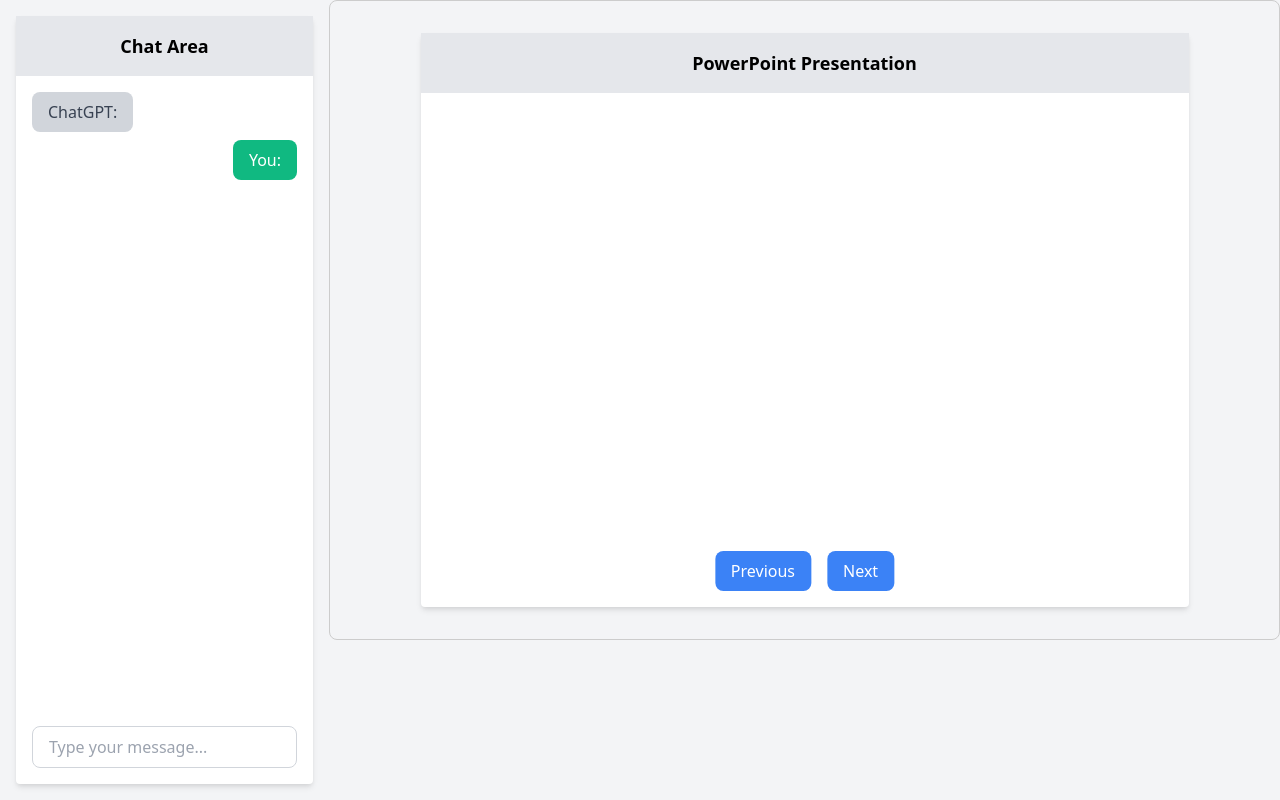
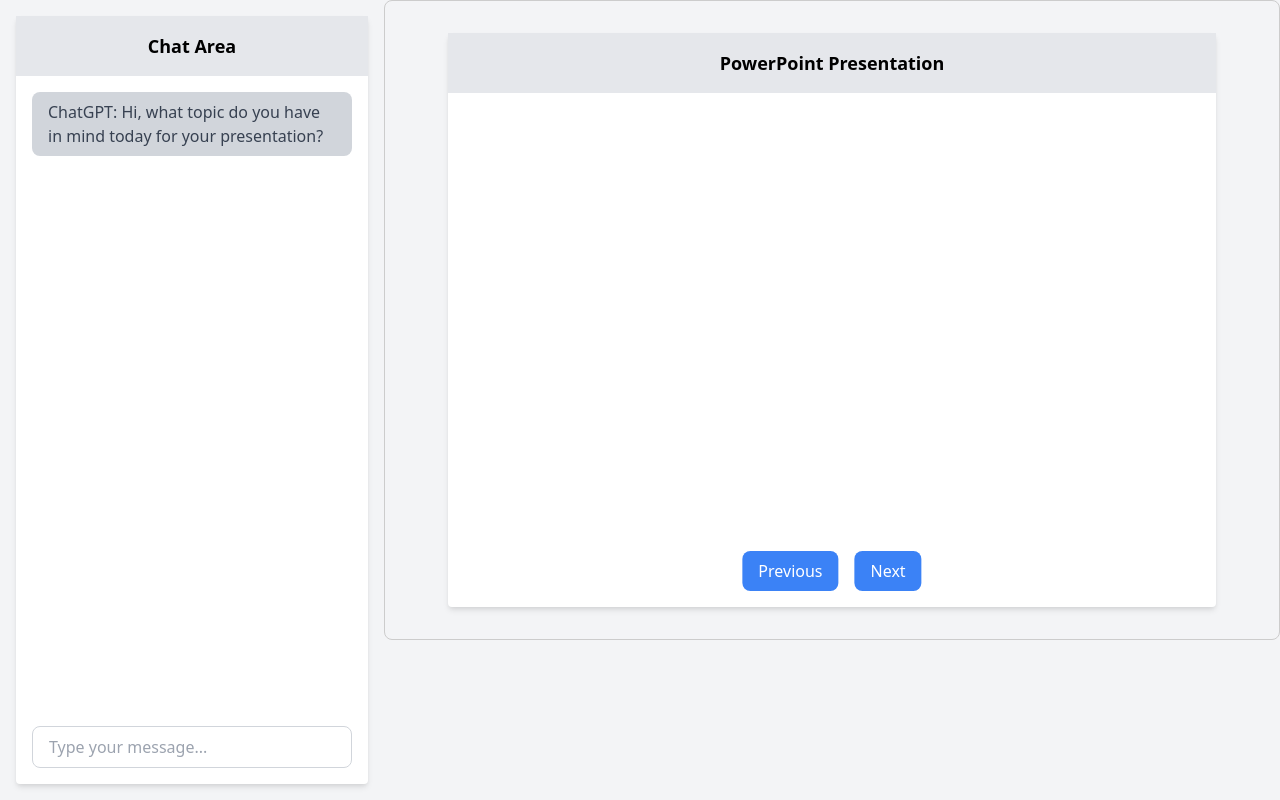
Before and after one commit to Agnes-Kalunda/Slide-Genius, a Django app: page / in a window 1280 px wide. Run offline with Django 3.2, Linux system fonts and the light colour scheme.

Commit message:
refactored

```diff
--- a/slideGeniusApp/templates/index.html
+++ b/slideGeniusApp/templates/index.html
@@ -35,14 +35,14 @@
                 <h2 class="text-lg font-semibold text-center py-4 bg-gray-200">Chat Area</h2>
                 <div class="p-4 flex-1 overflow-auto">
                     <!-- ChatGPT response -->
-                    <div class="flex items-start mb-2">
+                    <!-- <div class="flex items-start mb-2">
                         <div class="bg-gray-300 text-gray-700 rounded-lg py-2 px-4 max-w-xs">ChatGPT: {{ chatgpt_response }}</div>
-                    </div>
+                    </div> -->
 
                     <!-- User Input -->
-                    <div class="flex items-start mb-2">
+                    <!-- <div class="flex items-start mb-2">
                         <div class="bg-green-500 text-white rounded-lg py-2 px-4 max-w-xs ml-auto">You: {{ user_input }}</div>
-                    </div>
+                    </div> -->
                 </div>
                 <!-- Chat Input -->
                 <div class="p-4">
@@ -76,7 +76,6 @@
             const input = document.querySelector("input[type='text']");
             const chatArea = document.querySelector(".chat-area .overflow-auto");
 
-            // Function to add messages to the chat area
             function addMessage(content, isUser) {
                 const messageDiv = document.createElement('div');
                 messageDiv.className = "flex items-start mb-2";
@@ -88,16 +87,17 @@
                 chatArea.appendChild(messageDiv);
             }
 
+            // Automatically display the initial ChatGPT message
+            addMessage('Hi, what topic do you have in mind today for your presentation?', false);
+
             input.addEventListener("keypress", function(event) {
                 if (event.key === "Enter") {
                     let message = input.value;
                     input.value = '';
 
-                    // Display user message in the chat area
                     addMessage(message, true);
 
-                    // Send data to Django backend
-                    fetch("/chat/", {
+                    fetch("http://127.0.0.1:8000/", {
                         method: 'POST',
                         headers: {
                             'Content-Type': 'application/x-www-form-urlencoded',
@@ -110,7 +110,6 @@
                         if (data.error) {
                             addMessage(data.error, false);
                         } else {
-
                             addMessage(data.chatgpt_response, false);
                         }
                     })
@@ -120,7 +119,6 @@
                     });
                 }
             });
-
 
             function getCookie(name) {
                 let cookieValue = null;
@@ -137,7 +135,7 @@
                 return cookieValue;
             }
         });
-        </script>
+    </script>
 
 </body>
 </html>
```
